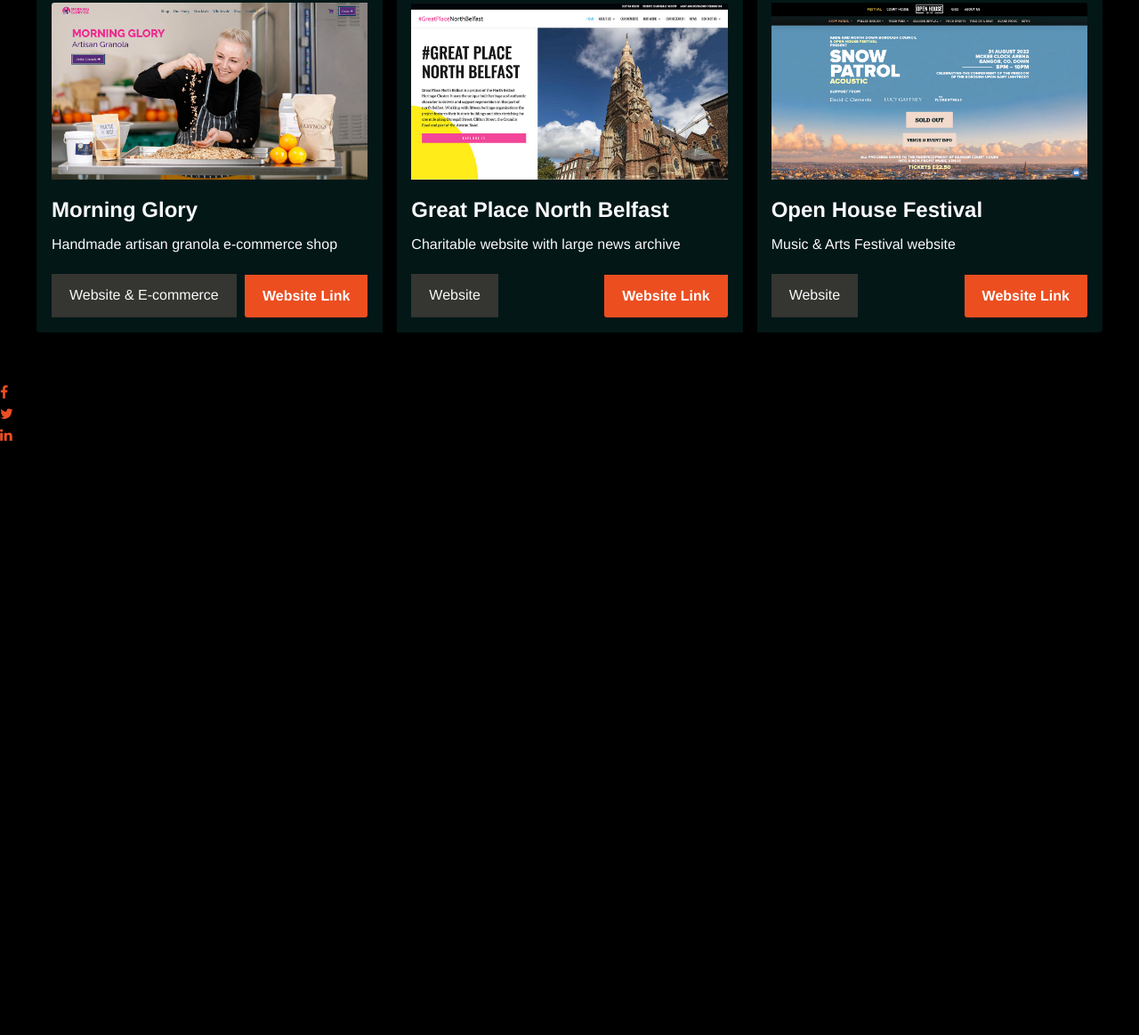
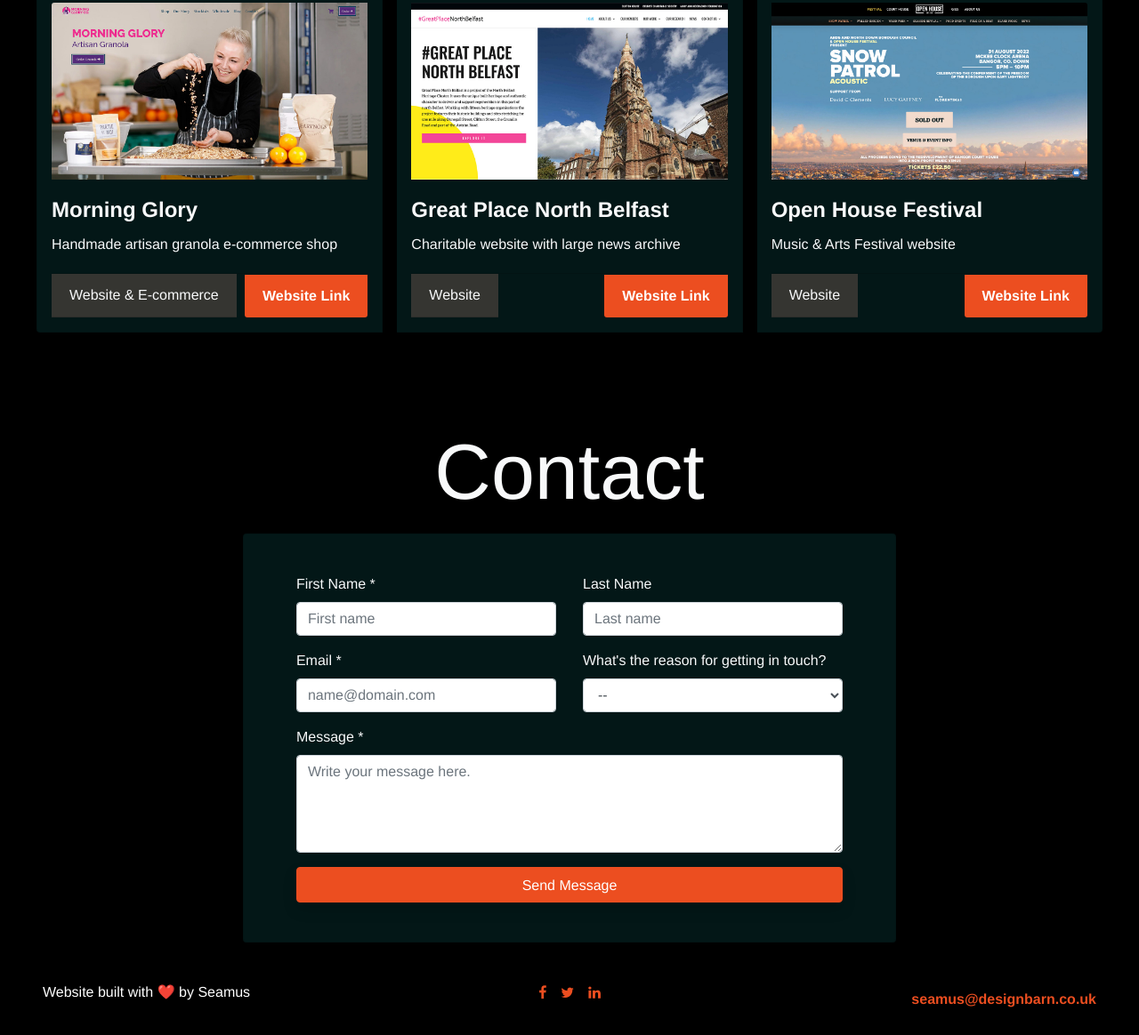
Before and after one commit to fawltya/bootstrap-portfolio, a plain HTML site: page index.html in a window 1280 px wide. Shown: the part 1883-3047 px from the top of the page at 89% size. Before the commit the page ends 2401 px from the top, so only its background shows below. Drawn offline with nearby package versions, Linux system fonts and the light colour scheme.

Commit message:
Added contact form and styled footer

```diff
--- a/css/style.css
+++ b/css/style.css
@@ -38,7 +38,13 @@
 }
 
 .bg-success {
-    background-color: #EC4E20 !important
+    background-color: #EC4E20 !important;
+}
+
+.bg-success:hover {
+    background-color: #EC4E20 !important;
+    box-shadow: 0 0 20px 0 rgba(255, 255, 255, 0.1), 0 0 20px 0 rgba(255, 255, 255, 0.07) !important;
+
 }
 
 .btn-primary {
@@ -52,6 +58,7 @@
     background-color: #ec502000;
     border-color: #EC4E20;
     text-decoration: none !important;
+    box-shadow: 0 0 20px 0 rgba(255, 255, 255, 0.2), 0 0 20px 0 rgba(255, 255, 255, 0.19) !important;
 }
 
 /* Maginfying glass hover effect */
@@ -64,6 +71,12 @@
 .mag-div:hover + .magnify {
     display: block;
   }
+
+.footer-icon:hover {
+    border: 3px solid;
+    border-radius: 20px
+}
+
 
 /* Swap featured card with more suitable card when viewed on mobile
 
--- a/index.html
+++ b/index.html
@@ -248,7 +248,7 @@
                     </ul>
                 </div>
                 <!--Open House Festival Website-->
-                <div class="card col-md-6 col-lg-4 col-sm-12 bg-secondary p-3 m-lg-2  text-light">
+                <div class="card col-md-6 col-lg-4 col-sm-12 bg-secondary p-3 m-lg-2 text-light">
                     <div class="d-flex justify-content-center align-items-center">
                         <a href="https://openhousefestival.com/" class= mag-div data-toggle="modal" data-target=".lightbox-ohf"><img src="./images/open-house-festival.jpg" class="card-img-top" alt="Open House Festival"></a>
                         <img src="./images/magnifying-glass-solid.svg" class="magnify position-absolute ">
@@ -275,17 +275,96 @@
         </div>
     </section>
     <!--Contact Section-->
-    <section>
+    <section id="contact">
+        <div class="text-center mt-5">
+            <h2 class="display-2 text-light">Contact</h1>
+        </div>
+        <div class="row ">
+            <div class="col-lg-7 mx-auto mb-4">
+                <div class="card mt-2 mx-auto p-4 bg-secondary">
+                    <div class="card-body bg-secondary">
+                        <div class = "container">
+                            <form id="contact-form" role="form">
+                                <div class="controls text-light">
+                                    <div class="row ">
+                                        <div class="col-md-6">
+                                            <div class="form-group">
+                                                <label for="form_name">First Name *</label>
+                                                <input id="form_name" type="text" name="name" class="form-control" placeholder="First name" required="required" data-error="Firstname is required.">
 
+                                            </div>
+                                        </div>
+                                        <div class="col-md-6">
+                                            <div class="form-group">
+                                                <label for="form_lastname ">Last Name</label>
+                                                <input id="form_lastname" type="text" name="surname" class="form-control" placeholder="Last name">
+                                            </div>
+                                        </div>
+                                    </div>
+                                    <div class="row">
+                                        <div class="col-md-6">
+                                            <div class="form-group">
+                                                <label for="form_email">Email *</label>
+                                                <input id="form_email" type="email" name="email" class="form-control" placeholder="name@domain.com" required="required" data-error="Valid email is required.">
+
+                                            </div>
+                                        </div>
+                                        <div class="col-md-6">
+                                            <div class="form-group">
+                                                <label for="form_need">What's the reason for getting in touch?</label>
+                                                <select id="form_need" name="need" class="form-control">
+                                                    <option value="" selected disabled>--</option>
+                                                    <option>I'd like to request a callback</option>
+                                                    <option>I'd like some more examples of your work</option>
+                                                    <option>Other</option>
+                                                </select>
+                                            </div>
+                                        </div>
+                                    </div>
+                                    <div class="row">
+                                        <div class="col-md-12">
+                                            <div class="form-group">
+                                                <label for="form_message">Message *</label>
+                                                <textarea id="form_message" name="message" class="form-control" placeholder="Write your message here." rows="4" required="required" data-error="Please, leave us a message."></textarea>
+                                            </div>
+                                        </div>
+                                        <div class="col-md-12">
+                                        <input type="submit" class="btn btn-primary btn-send pt-2 btn-block shadow" value="Send Message" >
+                                        </div>
+
+                                    </div>
+                                </div>
+                            </form>
+                        </div>
+                    </div>
+                </div>
+            <!-- /.8 -->
+            </div>
+        <!-- /.row-->
+        </div>
     </section>
     <!--Footer Section-->
-    <footer>
-        <div class="social-media">
-            <ul class="list-inline">
-            <li><a href="#" title=""><i class="fa fa-facebook"></i></a></li>
-            <li><a href="#" title=""><i class="fa fa-twitter"></i></a></li>
-            <li><a href="#" title=""><i class="fa fa-linkedin"></i></a></li>
-            </ul>
+    <footer class="container-fluid py-3 px-5">
+        <div class="row d-flex justify-content-between align-items-center flex-row">
+            <div class="col-md-4 col-lg-4 col-sm-12">
+                <div class="text-white">
+                    <p>Website built with ❤️ by Seamus</p>
+                </div>
+            </div>
+            <div class="col-md-4 col-lg-4 col-sm-12">
+                <div class="social-media">
+                    <ul class="list-inline d-flex flex-row justify-content-center align-items-center">
+                    <li><a href="#" title=""><i class="fa fa-facebook p-2 footer-icon"></i></a></li>
+                    <li><a href="#" title=""><i class="fa fa-twitter p-2 footer-icon"></i></a></li>
+                    <li><a href="#" title=""><i class="fa fa-linkedin p-2 footer-icon"></i></a></li>
+                    </ul>
+                </div>
+            </div>
+            <div class="col-md-4 col-lg-4 col-sm-12 d-flex text-align-right justify-content-end">
+                <div>
+                    <a href="mailto:seamus@designbarn.co.uk">seamus@designbarn.co.uk</a>
+                </div>
+            </div>
         </div>
     </footer>
 
```
